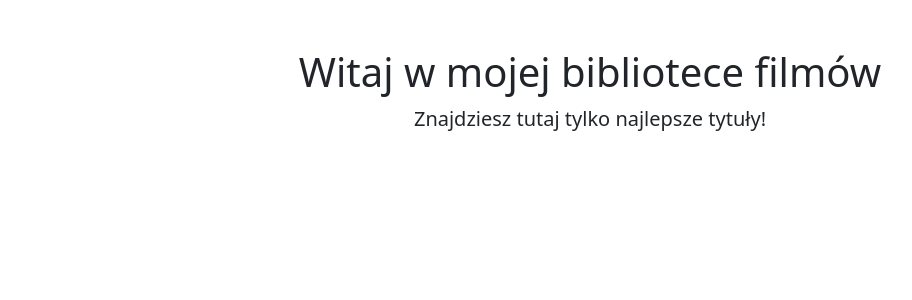
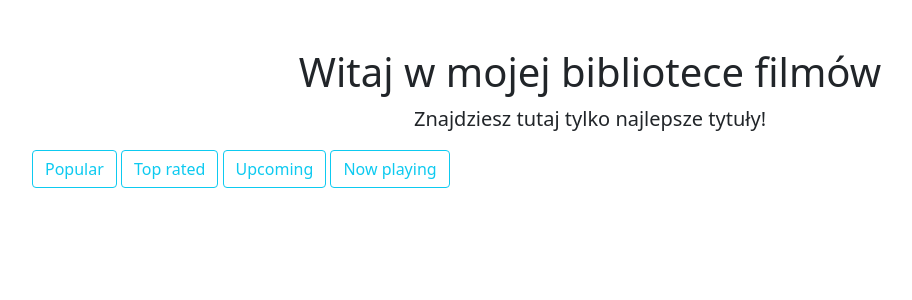
Before and after one commit to Michal1977/movies_catalogue, a Flask app: page /?list_type=top_rated in a window 1280 px wide. Shown: the part 56-356 px from the top of the page, without its empty margins (50-962 px from the left). Run offline with Flask 2, Linux system fonts and the light colour scheme; data that the repository does not hold is empty.

Commit message:
fixed_lists

```diff
--- a/main.py
+++ b/main.py
@@ -1,7 +1,7 @@
-from flask import Flask, render_template
+from flask import Flask, render_template, request
 
 from movies_API import get_backdrop_url, get_configuration, get_movie_credits, get_movie_details, get_popular_movies, \
-    get_poster_url, get_upcoming_movies
+    get_poster_url, get_upcoming_movies, get_movies, get_top_rated_movies, get_now_playing_movies
 
 app = Flask(__name__)
 
@@ -20,16 +20,17 @@ def utility_processor():
 
 @app.route('/')
 def homepage():
-    movies = get_popular_movies()
+    selected_list = request.args.get('list_type', "popular")
+    movies = get_movies(how_many=8, list_type=selected_list)
     config = get_configuration()
-    return render_template("homepage.html", movies=movies, config=config)
+    return render_template("homepage.html", movies=movies, current_list=selected_list, config=config)
 
 
-@app.route('/upcoming')
-def upcoming():
-    movies = get_upcoming_movies()
-    config = get_configuration()
-    return render_template("homepage.html", movies=movies, config=config)
+#@app.route('/upcoming')
+#def upcoming():
+    #movies = get_upcoming_movies()
+    #config = get_configuration()
+    #return render_template("homepage.html", movies=movies, config=config)
 
 
 @app.route('/movies/<movie_id>')
@@ -37,7 +38,7 @@ def one_movie(movie_id):
     config = get_configuration()
     movie_details = get_movie_details(movie_id)
     credits = get_movie_credits(movie_id)
-    return render_template("movie.html", movie=movie_details, config=config, credits=credits)
+    return render_template("movie_details.html", movie=movie_details, config=config, credits=credits)
 
 
 if __name__ == '__main__':
--- a/movies_API.py
+++ b/movies_API.py
@@ -21,8 +21,44 @@ def get_popular_movies():
     return response.json()['results']
 
 
+def get_movies(how_many, list_type):
+    data = get_movies_list(list_type)
+    return data[:how_many]
+
+
+def get_movies_list(list_type):
+    endpoint = f"https://api.themoviedb.org/3/movie/{list_type}"
+    api_token = "eyJhbGciOiJIUzI1NiJ9.eyJhdWQiOiJkYzY4ZDMxNDhjOTU3ZGIxMmQ5MmI0MmFiOTI0YjRiNCIsInN1YiI6IjYyNjkzMTE4NWFiODFhMTMyZTFmOTM2YyIsInNjb3BlcyI6WyJhcGlfcmVhZCJdLCJ2ZXJzaW9uIjoxfQ.TTcpJnh0eCNiXJlTdIBLqNF6qcqeIm0_Li2fUKWtxMk"
+    headers = {
+        "Authorization": f"Bearer {api_token}"
+    }
+    response = requests.get(endpoint, headers=headers)
+    response.raise_for_status()
+    return response.json()['results']
+
+
 def get_upcoming_movies():
     endpoint = "https://api.themoviedb.org/3/movie/upcoming"
+    api_token = "eyJhbGciOiJIUzI1NiJ9.eyJhdWQiOiJkYzY4ZDMxNDhjOTU3ZGIxMmQ5MmI0MmFiOTI0YjRiNCIsInN1YiI6IjYyNjkzMTE4NWFiODFhMTMyZTFmOTM2YyIsInNjb3BlcyI6WyJhcGlfcmVhZCJdLCJ2ZXJzaW9uIjoxfQ.TTcpJnh0eCNiXJlTdIBLqNF6qcqeIm0_Li2fUKWtxMk"
+    headers = {
+        "Authorization": f"Bearer {api_token}"
+    }
+    response = requests.get(endpoint, headers=headers)
+    return response.json()['results']
+
+
+def get_top_rated_movies():
+    endpoint = "https://api.themoviedb.org/3/movie/top_rated"
+    api_token = "eyJhbGciOiJIUzI1NiJ9.eyJhdWQiOiJkYzY4ZDMxNDhjOTU3ZGIxMmQ5MmI0MmFiOTI0YjRiNCIsInN1YiI6IjYyNjkzMTE4NWFiODFhMTMyZTFmOTM2YyIsInNjb3BlcyI6WyJhcGlfcmVhZCJdLCJ2ZXJzaW9uIjoxfQ.TTcpJnh0eCNiXJlTdIBLqNF6qcqeIm0_Li2fUKWtxMk"
+    headers = {
+        "Authorization": f"Bearer {api_token}"
+    }
+    response = requests.get(endpoint, headers=headers)
+    return response.json()['results']
+
+
+def get_now_playing_movies():
+    endpoint = "https://api.themoviedb.org/3/movie/now_playing"
     api_token = "eyJhbGciOiJIUzI1NiJ9.eyJhdWQiOiJkYzY4ZDMxNDhjOTU3ZGIxMmQ5MmI0MmFiOTI0YjRiNCIsInN1YiI6IjYyNjkzMTE4NWFiODFhMTMyZTFmOTM2YyIsInNjb3BlcyI6WyJhcGlfcmVhZCJdLCJ2ZXJzaW9uIjoxfQ.TTcpJnh0eCNiXJlTdIBLqNF6qcqeIm0_Li2fUKWtxMk"
     headers = {
         "Authorization": f"Bearer {api_token}"
--- a/templates/homepage.html
+++ b/templates/homepage.html
@@ -6,6 +6,12 @@
    <div class="col-lg-12 text-center">
        <h1 class="mt-5">Witaj w mojej bibliotece filmów</h1>
        <p class="lead">Znajdziesz tutaj tylko najlepsze tytuły!</p>
+   </div>
+   <div class="col-lg-12 mb-4">
+       <a href="{{ url_for('homepage') }}" class="btn btn-outline-info">Popular</a>
+       <a href="{{ url_for('homepage', list_type="top_rated") }}" class="btn btn-outline-info">Top rated</a>
+       <a href="{{ url_for('homepage', list_type="upcoming") }}" class="btn btn-outline-info">Upcoming</a>
+       <a href="{{ url_for('homepage', list_type="now_playing") }}" class="btn btn-outline-info">Now playing</a>
    </div>
    {% for movie in movies %}
    <div class="col-lg-3 col-md-6 mb-4">
```
Also changed, not shown: templates/movie_details.html (renamed from templates/movie.html).
